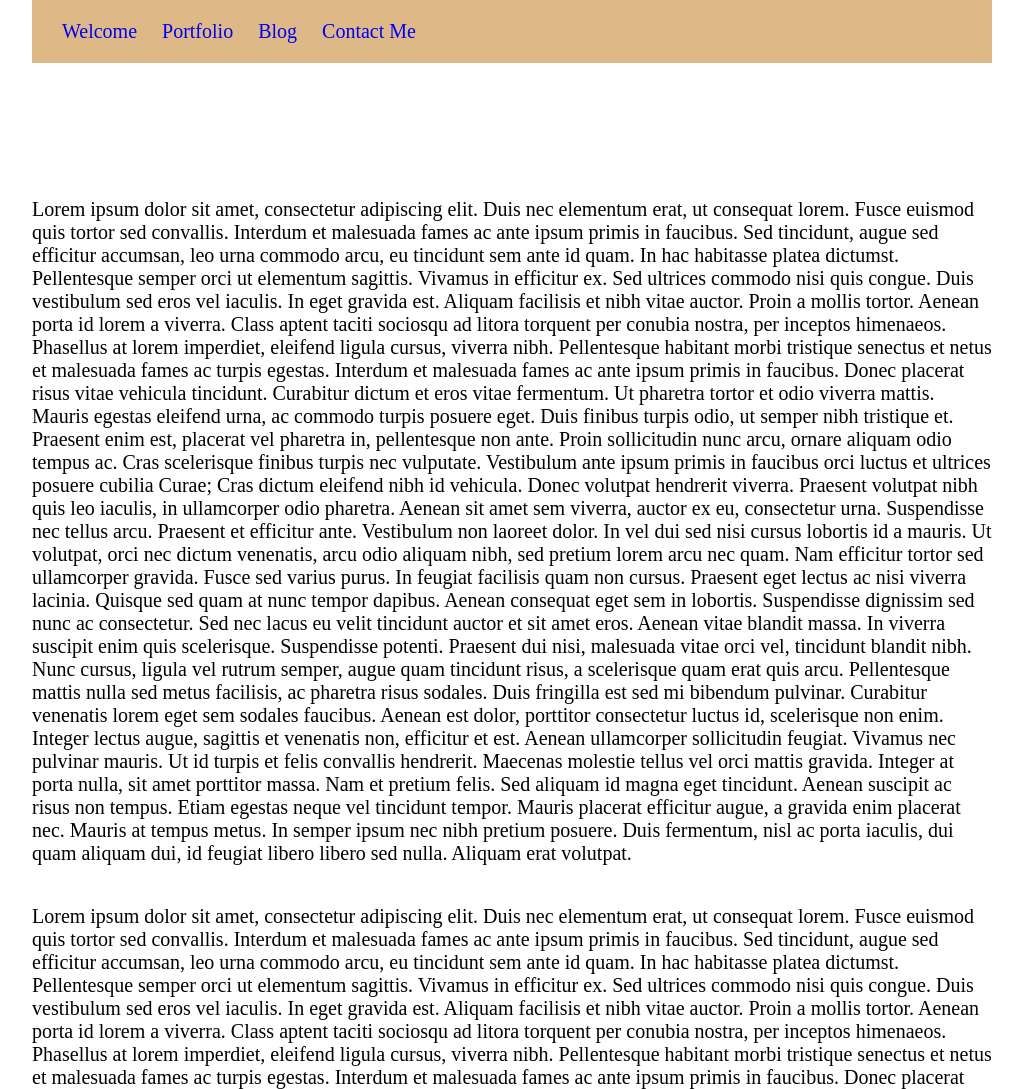
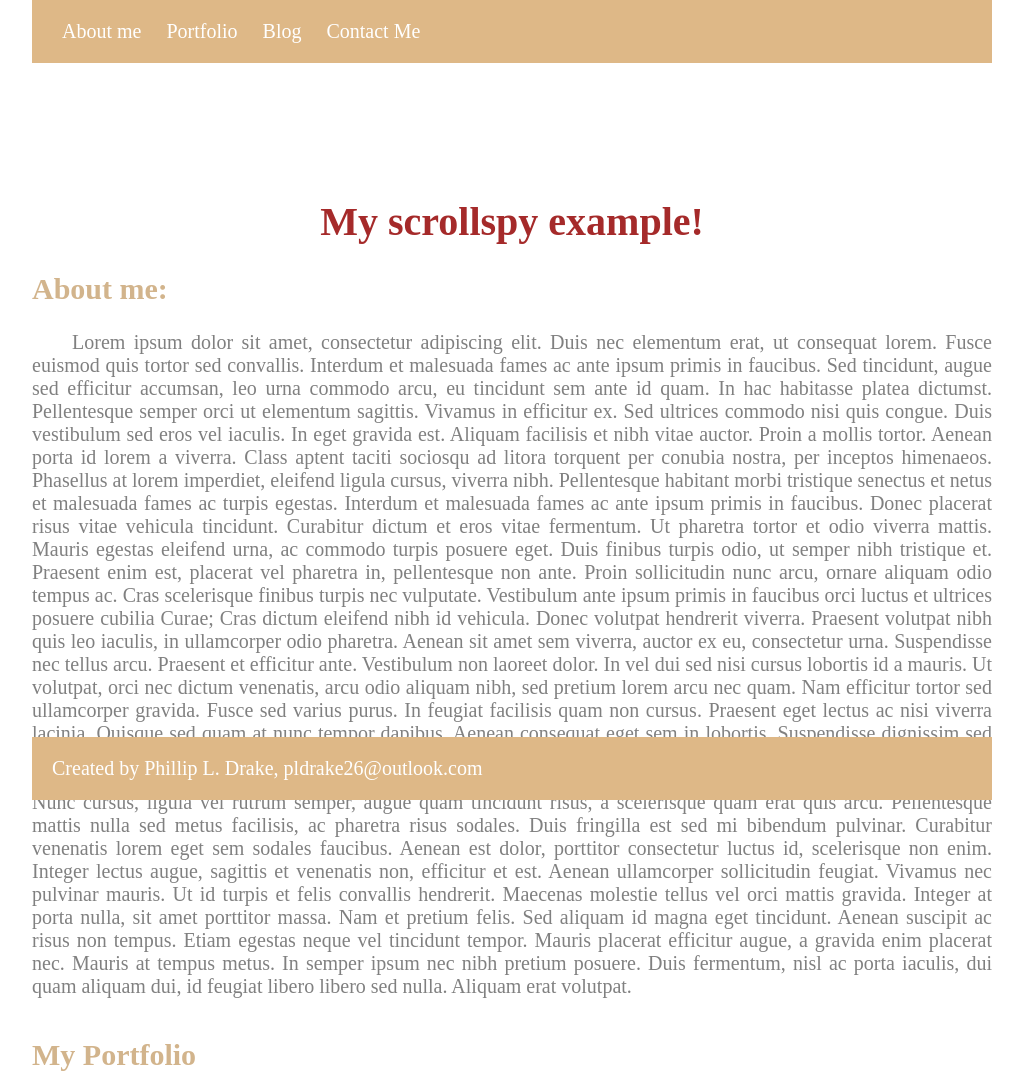
Before and after one commit to pldrake26/Scrollspy-mini, a plain HTML site: page index.html in a window 1280 px wide. Shown: the top 1089 px of the page, without its empty margins (128-1151 px from the left). Drawn offline with Linux system fonts and the light colour scheme.

Commit message:
Improved webpage styles and moved css to external file.

```diff
--- /dev/null
+++ b/css/styles.css
@@ -0,0 +1,53 @@
+.container {
+    width: 960px;
+    height: 3000px;
+    margin: 0px auto 20px;
+    padding-top: 150px;
+    font-size: 125%;
+}
+
+nav {
+    width: 920px;
+    position: fixed;
+    top: 0;
+    background: burlywood;
+    padding: 20px;
+}
+
+a {
+    text-decoration: none;
+    padding-left: 10px;
+    padding-right: 10px;
+    color: white;
+}
+
+.active {
+    color: red;
+}
+
+div {
+    margin-top: 40px;
+}
+
+h1 {
+    text-align: center;
+    color: brown;
+}
+
+h2 {
+    color: tan;
+}
+
+div p {
+    text-align: justify;
+    text-indent: 2em;
+    color: gray;
+}
+footer {
+    position: fixed;
+    width: 920px;
+    bottom: 0px;
+    background: burlywood;
+    padding: 20px;
+    color: white;
+}
--- a/index.html
+++ b/index.html
@@ -4,50 +4,21 @@
 <head>
     <meta charset="UTF-8">
     <title>Nav active</title>
+    <link rel="stylesheet" href="css/styles.css">
     <script src="js/jquery-1.11.2.min.js"></script>
-    <style>
-        .container {
-            width: 960px;
-            height: 3000px;
-            margin: 0px auto 20px;
-            padding-top: 150px;
-            font-size: 125%;
-        }
-
-        nav {
-            width: 920px;
-            position: fixed;
-            top: 0;
-            background: burlywood;
-            padding: 20px;
-        }
-
-        a {
-            text-decoration: none;
-            padding-left: 10px;
-            padding-right: 10px;
-        }
-
-        .active {
-            color: red;
-        }
-
-        div {
-            margin-top: 40px;
-        }
-    </style>
-
 </head>
 
 <body>
     <div class="container">
         <nav>
-            <a id="about-link" href="#about">Welcome</a>
+            <a id="about-link" href="#about">About me</a>
             <a id="portfolio-link" href="#portfolio">Portfolio</a>
             <a id="blog-link" href="#blog">Blog</a>
             <a id="contact-link" href="#contact">Contact Me</a>
         </nav>
         <div id="about">
+            <h1>My scrollspy example!</h1>
+            <h2>About me:</h2>
             <p>Lorem ipsum dolor sit amet, consectetur adipiscing elit. Duis nec elementum erat, ut consequat lorem. Fusce euismod quis tortor sed convallis. Interdum et malesuada fames ac ante ipsum primis in faucibus. Sed tincidunt, augue sed efficitur
                 accumsan, leo urna commodo arcu, eu tincidunt sem ante id quam. In hac habitasse platea dictumst. Pellentesque semper orci ut elementum sagittis. Vivamus in efficitur ex. Sed ultrices commodo nisi quis congue. Duis vestibulum sed eros
                 vel iaculis. In eget gravida est. Aliquam facilisis et nibh vitae auctor. Proin a mollis tortor. Aenean porta id lorem a viverra. Class aptent taciti sociosqu ad litora torquent per conubia nostra, per inceptos himenaeos. Phasellus at
@@ -66,6 +37,7 @@
         </div>
 
         <div id="portfolio">
+            <h2>My Portfolio</h2>
             <p>Lorem ipsum dolor sit amet, consectetur adipiscing elit. Duis nec elementum erat, ut consequat lorem. Fusce euismod quis tortor sed convallis. Interdum et malesuada fames ac ante ipsum primis in faucibus. Sed tincidunt, augue sed efficitur
                 accumsan, leo urna commodo arcu, eu tincidunt sem ante id quam. In hac habitasse platea dictumst. Pellentesque semper orci ut elementum sagittis. Vivamus in efficitur ex. Sed ultrices commodo nisi quis congue. Duis vestibulum sed eros
                 vel iaculis. In eget gravida est. Aliquam facilisis et nibh vitae auctor. Proin a mollis tortor. Aenean porta id lorem a viverra. Class aptent taciti sociosqu ad litora torquent per conubia nostra, per inceptos himenaeos. Phasellus at
@@ -84,6 +56,7 @@
         </div>
 
         <div id="blog">
+            <h2>My Blog:</h2>
             <p>Lorem ipsum dolor sit amet, consectetur adipiscing elit. Duis nec elementum erat, ut consequat lorem. Fusce euismod quis tortor sed convallis. Interdum et malesuada fames ac ante ipsum primis in faucibus. Sed tincidunt, augue sed efficitur
                 accumsan, leo urna commodo arcu, eu tincidunt sem ante id quam. In hac habitasse platea dictumst. Pellentesque semper orci ut elementum sagittis. Vivamus in efficitur ex. Sed ultrices commodo nisi quis congue. Duis vestibulum sed eros
                 vel iaculis. In eget gravida est. Aliquam facilisis et nibh vitae auctor. Proin a mollis tortor. Aenean porta id lorem a viverra. Class aptent taciti sociosqu ad litora torquent per conubia nostra, per inceptos himenaeos. Phasellus at
@@ -102,6 +75,7 @@
         </div>
 
         <div id="contact">
+            <h2>Contact me:</h2>
             <p>Lorem ipsum dolor sit amet, consectetur adipiscing elit. Duis nec elementum erat, ut consequat lorem. Fusce euismod quis tortor sed convallis. Interdum et malesuada fames ac ante ipsum primis in faucibus. Sed tincidunt, augue sed efficitur
                 accumsan, leo urna commodo arcu, eu tincidunt sem ante id quam. In hac habitasse platea dictumst. Pellentesque semper orci ut elementum sagittis. Vivamus in efficitur ex. Sed ultrices commodo nisi quis congue. Duis vestibulum sed eros
                 vel iaculis. In eget gravida est. Aliquam facilisis et nibh vitae auctor. Proin a mollis tortor. Aenean porta id lorem a viverra. Class aptent taciti sociosqu ad litora torquent per conubia nostra, per inceptos himenaeos. Phasellus at
@@ -118,7 +92,11 @@
                 ac risus non tempus. Etiam egestas neque vel tincidunt tempor. Mauris placerat efficitur augue, a gravida enim placerat nec. Mauris at tempus metus. In semper ipsum nec nibh pretium posuere. Duis fermentum, nisl ac porta iaculis, dui quam
                 aliquam dui, id feugiat libero libero sed nulla. Aliquam erat volutpat.</p>
         </div>
+        <footer>
+            <span>Created by Phillip L. Drake, pldrake26@outlook.com</span>
+        </footer>
     </div>
+
     <script src="js/scroll-nav.js"></script>
 </body>
 
--- a/js/scroll-nav.js
+++ b/js/scroll-nav.js
@@ -1,32 +1,32 @@
 $(function() {
     $(document).scroll(function() {
-        //  Get y scroll position
+        //  Get y axis (vertical) scroll position.
         var yPos = $(this).scrollTop();
-        //  Increase or decrease y scroll variable to adjust functionality
-        yPos += 150;
-        // Get the x and y pixel position of each div.
-        var pPos_1 = $('#about').offset();
-        var pPos_2 = $('#portfolio').offset();
-        var pPos_3 = $('#blog').offset();
-        var pPos_4 = $('#contact').offset();
+        //  Increase or decrease the scroll variable (y axis) to fine tune functionality.
+        yPos += 85;
+        // Get the top and left pixel position of each div by getting their offset coordinates.  Must be a offset variable for each section on your webpage.
+        var div_1 = $('#about').offset();
+        var div_2 = $('#portfolio').offset();
+        var div_3 = $('#blog').offset();
+        var div_4 = $('#contact').offset();
 
-        //  Use the top(y) pixel value of divs and compare them to scroll position
-        if ((pPos_1.top < yPos) && (pPos_2.top > yPos)) {
+        //  Use the top property pixel value of each div offset variable and compare them to y axis scroll position variable.
+        if ((div_1.top < yPos) && (div_2.top > yPos)) {
             $('#about-link').addClass('active');
         } else {
             $('#about-link').removeClass('active');
         }
-        if ((pPos_2.top < yPos) && (pPos_3.top > yPos)) {
+        if ((div_2.top < yPos) && (div_3.top > yPos)) {
             $('#portfolio-link').addClass('active');
         } else {
             $('#portfolio-link').removeClass('active');
         }
-        if ((pPos_3.top < yPos) && (pPos_4.top > yPos)) {
+        if ((div_3.top < yPos) && (div_4.top > yPos)) {
             $('#blog-link').addClass('active');
         } else {
             $('#blog-link').removeClass('active');
         }
-        if (pPos_4.top < yPos) {
+        if (div_4.top < yPos) {
             $('#contact-link').addClass('active');
         } else {
             $('#contact-link').removeClass('active');
```
